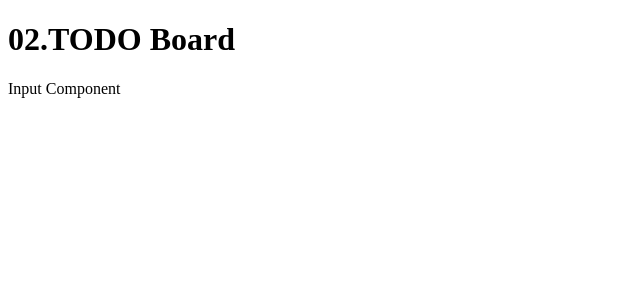
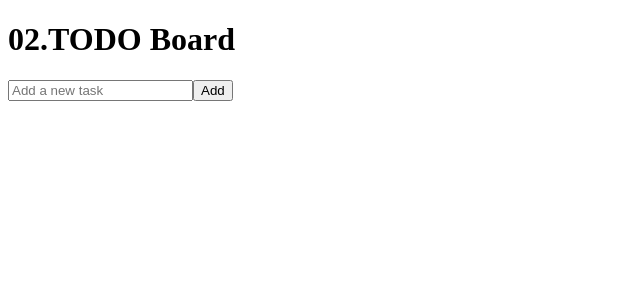
Before and after one commit to madhuraitsolutions/react-todo, a React (Vite) app: page / in a window 1280 px wide. Shown: the top 300 px of the page, without its empty margins (0-640 px from the left). Built offline with nearby package versions, Linux system fonts and the light colour scheme.

Commit message:
Input Compent , Added input and button elements

```diff
--- a/src/components/Input.jsx
+++ b/src/components/Input.jsx
@@ -1,7 +1,22 @@
 import React from 'react'
 
 export const Input = () => {
+  const [input, setInput] = React.useState('')
+  const handleAddTask = (e) => {
+    e.preventDefault();
+  }
   return (
-    <div>Input Component</div>
+    <>
+      <form>
+        <input
+          className='rounded border-gray-300'
+          type="text"
+          placeholder='Add a new task'
+          value={input}
+          onChange={(e) => setInput(e.target.value)}
+        />
+        <button onClick={handleAddTask}>Add</button>
+      </form>
+    </>
   )
 }
```
